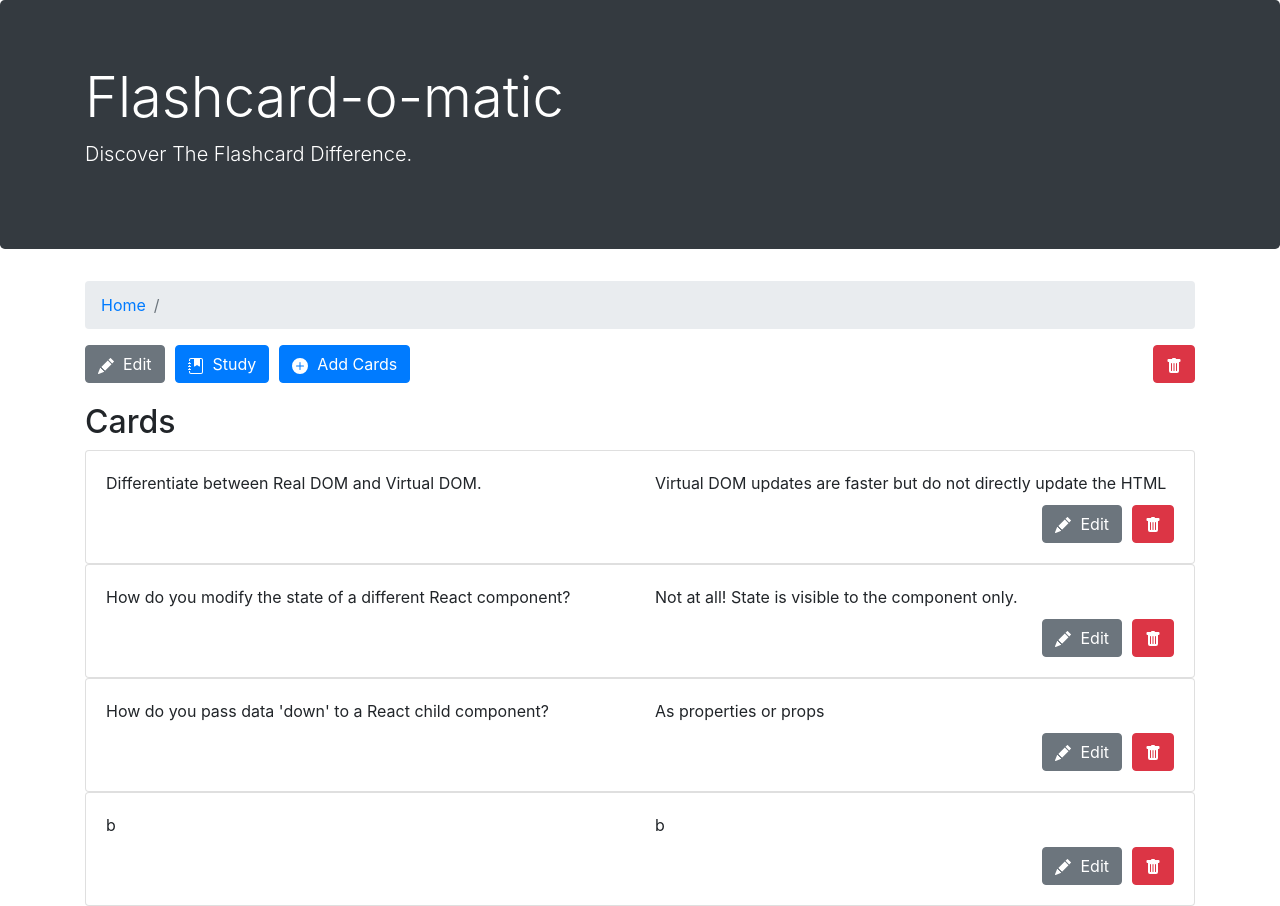
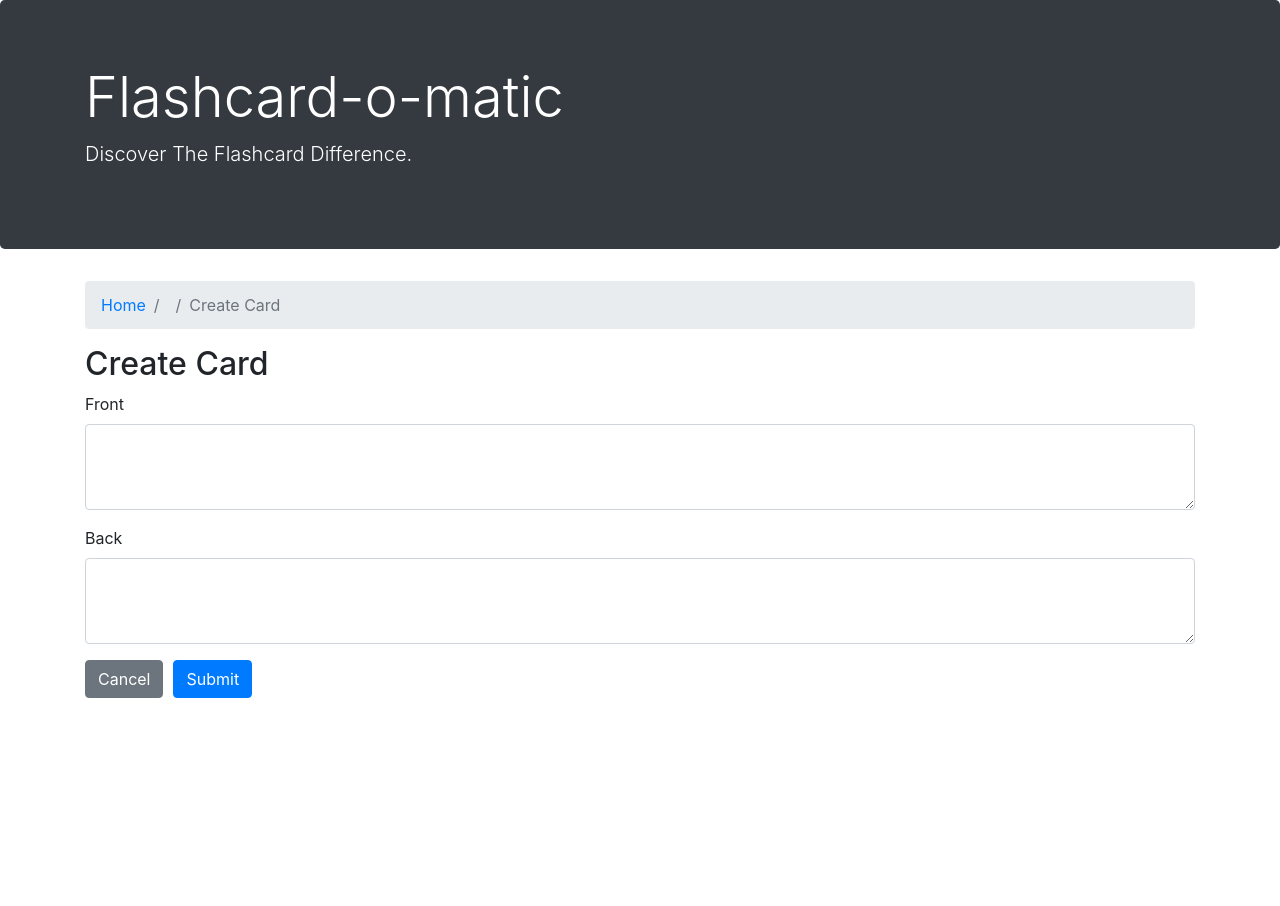
Before and after one commit to elersong/flashcards, a React (Create React App) app: page /1/cards/new in a window 1280 px wide. After the commit the page ends 800 px from the top, so only its background shows below. Built offline with nearby package versions, Linux system fonts and the light colour scheme; no server answers; data requests are answered from the project's data file; a web font is replaced by a local one.

Commit message:
create card form

```diff
--- /dev/null
+++ b/src/Layout/CardForm/index.js
@@ -0,0 +1,64 @@
+import React, {useState, useEffect} from "react";
+import {Link, useParams} from "react-router-dom";
+
+export default function CardForm({ readDeck }) {
+  const [formData, setFormData] = useState({front:"", back:""});
+  const [deckInfo, setDeckInfo] = useState({});
+  const { deckId } = useParams();
+
+  useEffect(() => {
+    const ABORT = new AbortController();
+    const getDeck = async () => {
+        const response = await readDeck(deckId, ABORT.signal);
+        setDeckInfo(() => response);
+    }
+
+    getDeck();
+
+    return () => {
+        ABORT.abort();
+    }
+  }, [deckId, readDeck])
+
+  const handleChange = (e) => {
+    const property = e.target.id;
+    const value = e.target.value;
+    const newFormData = {...formData};
+    newFormData[property] = value;
+    setFormData(() => newFormData);
+  }
+
+  return (
+    <React.Fragment>
+      <nav aria-label="breadcrumb">
+        <ol className="breadcrumb">
+          <li className="breadcrumb-item">
+            <Link to="/">Home</Link>
+          </li>
+          <li className="breadcrumb-item">
+            <Link to={`/${deckInfo.id}`}>{deckInfo.name}</Link>
+          </li>
+          <li className="breadcrumb-item active">
+            Create Card
+          </li>
+        </ol>
+      </nav>
+      <h2>Create Card</h2>
+
+      <form>
+        <div className="form-group">
+          <label htmlFor="front">Front</label>
+          <textarea value={formData.front} onChange={handleChange} className="form-control" rows="3" id="front"></textarea>
+        </div>
+
+        <div className="form-group">
+          <label htmlFor="back">Back</label>
+          <textarea value={formData.back} onChange={handleChange} className="form-control" rows="3" id="back"></textarea>
+        </div>
+
+        <button className="btn btn-secondary">Cancel</button>
+        <button type="submit" className="btn btn-primary" style={{marginLeft: "10px"}}>Submit</button>
+      </form>
+    </React.Fragment>
+  );
+}
--- a/src/Layout/index.js
+++ b/src/Layout/index.js
@@ -5,7 +5,8 @@ import NotFound from "./NotFound";
 import DecksDisplay from "./DecksDisplay/index";
 import CardsDisplay from "./CardsDisplay";
 import DeckForm from './DeckForm';
-import { listDecks } from "../utils/api/index";
+import CardForm from './CardForm';
+import { listDecks, readDeck } from "../utils/api/index";
 
 function Layout() {
   const [decks, setDecks] = useState([]);
@@ -40,13 +41,16 @@ function Layout() {
       <Header />
       <div className="container">
         <Switch>
+          <Route path="/:deckId/cards/new">
+            <CardForm readDeck={readDeck} />
+          </Route>
           <Route path="/new" exact>
             <DeckForm />
           </Route>
           <Route path="/:deckId">
             <CardsDisplay />
           </Route>
-          <Route path="/" exact>
+          <Route path="/">
             <DecksDisplay decks={decks}/>
           </Route>
           <Route>
```
